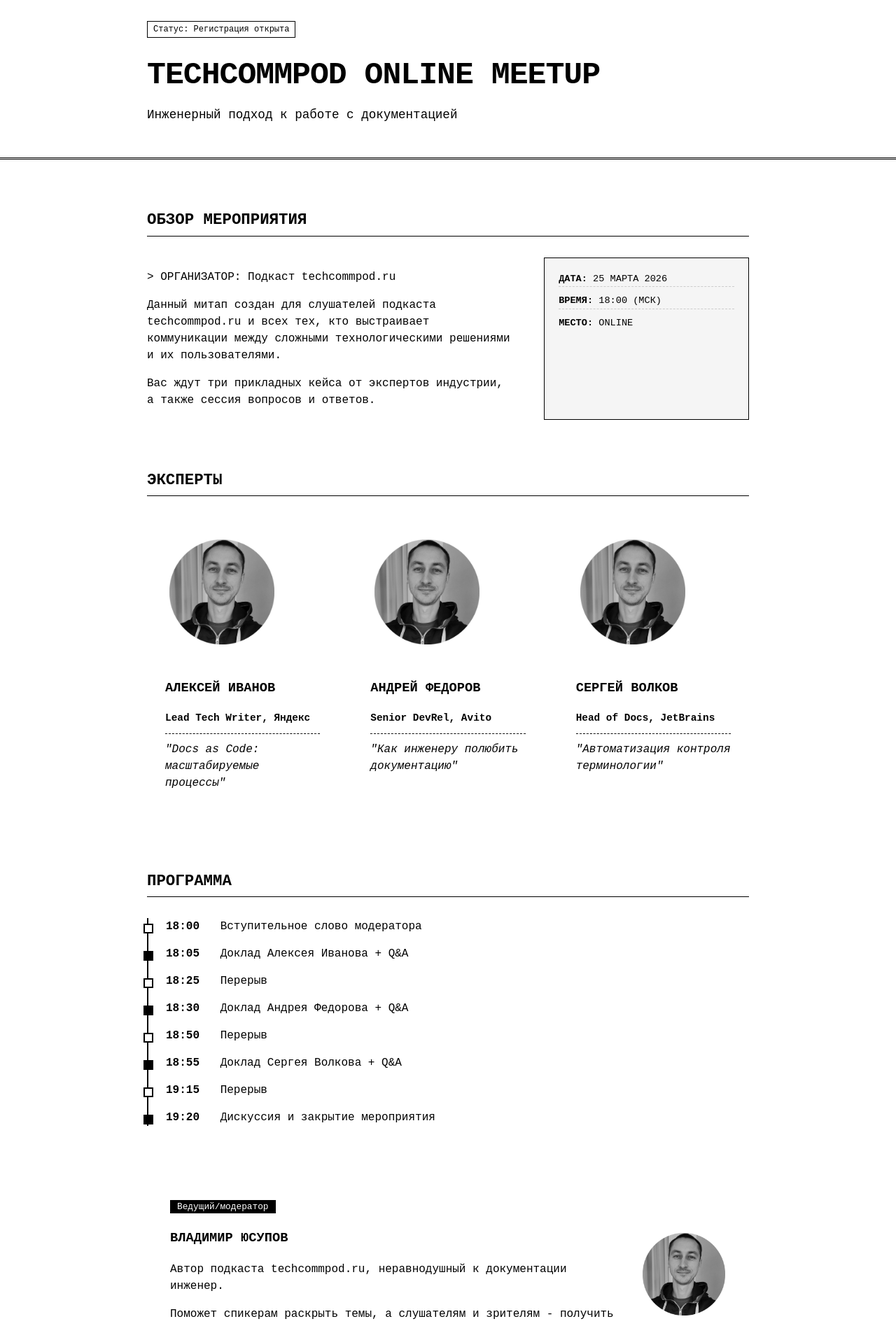
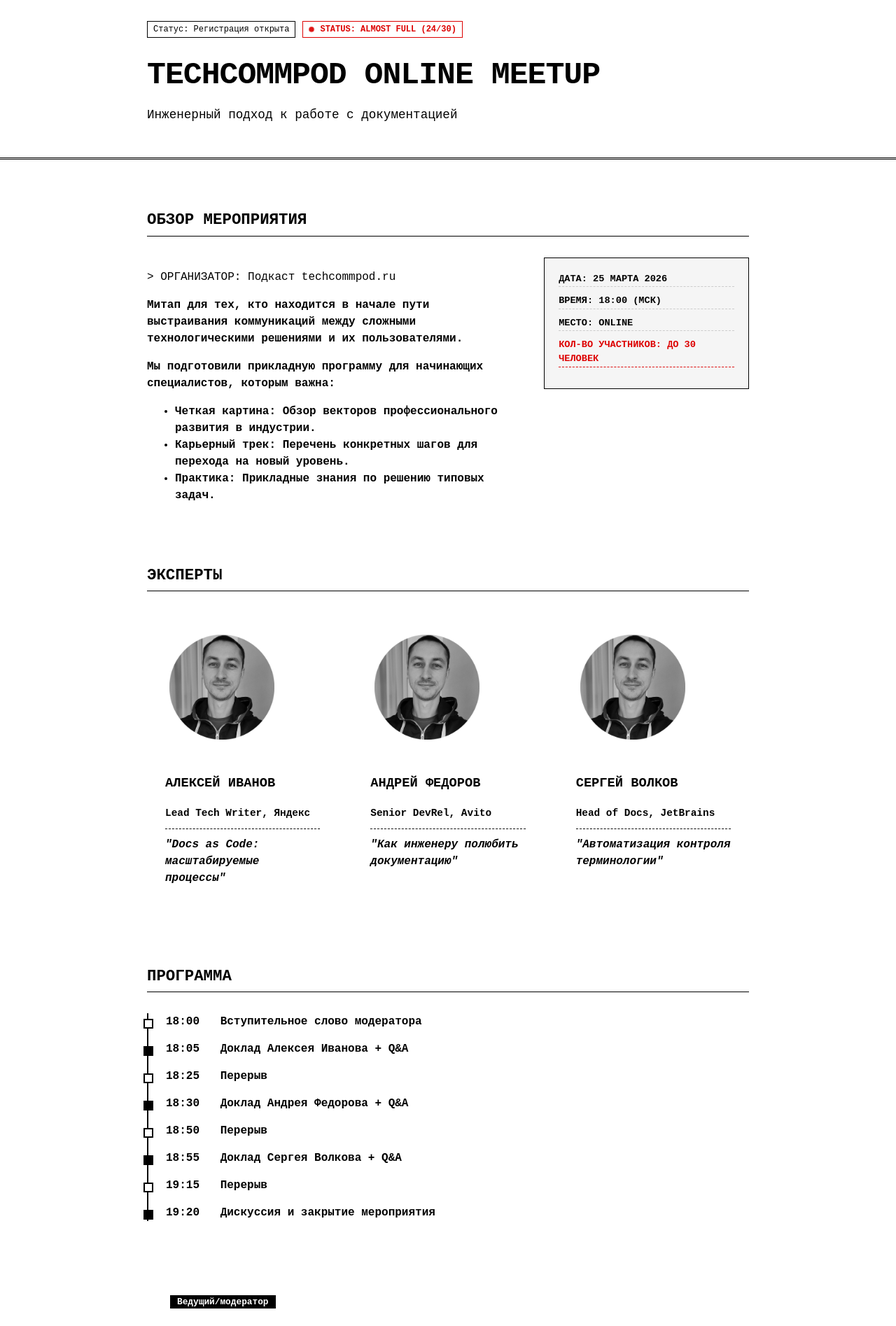
Before and after one commit to techwritex/techcommpod, a Jekyll site: the page built from meetup.md, in a window 1280 px wide. Shown: the top 1895 px of the page at 70% size. Built offline with Jekyll 4.4.1, drawn with Linux system fonts in a browser that asks for light colours; some of the changed text lies outside the part shown.

Commit message:
meetup-page-test-16

```diff
--- a/_layouts/meetup.html
+++ b/_layouts/meetup.html
@@ -54,6 +54,32 @@
             padding: 2px 8px;
             font-size: 0.75rem;
         }
+
+        /* Стиль для индикатора заполненности */
+        .status-badge {
+            border-color: #d00;
+            color: #d00;
+            display: flex;
+            align-items: center;
+            gap: 8px;
+            font-weight: bold;
+        }
+
+        .pulse-dot {
+            width: 8px;
+            height: 8px;
+            background-color: #d00;
+            border-radius: 50%;
+            display: inline-block;
+            animation: pulse-animation 1.5s infinite;
+        }
+
+        @keyframes pulse-animation {
+            0% { transform: scale(0.9); opacity: 1; }
+            50% { transform: scale(1.2); opacity: 0.5; }
+            100% { transform: scale(0.9); opacity: 1; }
+        }
+
 
         h1 {
             font-size: 2.8rem;
@@ -324,6 +350,10 @@
             <div class="top-nav">
                 <span class="badge">Статус: Регистрация открыта</span>
                 <!-- <span class="badge">REF: TC-2024-10-25</span> -->
+                <!-- Новый статус-индикатор -->
+                <span class="badge status-badge">
+                    <span class="pulse-dot"></span> STATUS: ALMOST FULL (24/30)
+                </span>
             </div>
             <h1>TechCommPod Online Meetup</h1>
             <p class="subtitle">Инженерный подход к работе с документацией</p>
@@ -338,13 +368,23 @@
             <div class="description-grid">
                 <div class="description-text">
                     <p>> ОРГАНИЗАТОР: Подкаст techcommpod.ru</p>
-                    <p>Данный митап создан для слушателей подкаста techcommpod.ru и всех тех, кто выстраивает коммуникации между сложными технологическими решениями и их пользователями.</p>
-                    <p>Вас ждут три прикладных кейса от экспертов индустрии, а также сессия вопросов и ответов.</p>
+                    <p><strong>Митап для тех, кто находится в начале пути выстраивания коммуникаций между сложными технологическими решениями и их пользователями.</p>
+                    <p>Мы подготовили прикладную программу для начинающих специалистов, которым важна:</p>
+                    <ul>
+                        <li><strong>Четкая картина:</strong> Обзор векторов профессионального развития в индустрии.</li>
+                        <li><strong>Карьерный трек:</strong> Перечень конкретных шагов для перехода на новый уровень.</li>
+                        <li><strong>Практика:</strong> Прикладные знания по решению типовых задач.</li>
+                    </ul>
+                    <!-- <p>Данный митап создан для начинающих специалистов, которые выстраивает коммуникации между сложными технологическими решениями и их пользователями.</p>
+                    <p>Вас ждут три прикладных кейса от экспертов индустрии, а также сессия вопросов и ответов.</p> -->
                 </div>
                 <div class="meta-info">
                     <div class="meta-box"><strong>ДАТА:</strong> 25 МАРТА 2026</div>
                     <div class="meta-box"><strong>ВРЕМЯ:</strong> 18:00 (МСК)</div>
                     <div class="meta-box"><strong>МЕСТО:</strong> ONLINE</div>
+                    <div class="meta-box" style="color: #d00; border-bottom: 1px dashed #d00;">
+                        <strong>КОЛ-ВО УЧАСТНИКОВ:</strong> ДО 30 ЧЕЛОВЕК
+                    </div>
                     <!-- <div class="meta-box"><strong>ЯЗЫК:</strong> Русский</div> -->
                 </div>
             </div>
@@ -487,22 +527,26 @@
         <section class="registration">
             <div class="form-box">
                 <h2 style="text-align: center;">Регистрация</h2>
-                <form action="https://api.web3forms.com" method="POST" id="reg-form">
-                    <input type="hidden" name="access_key" value="37baaa03-e473-4040-b321-6f2d098dbb9f">
+                <!-- <form action="https://api.web3forms.com" method="POST" id="reg-form"> -->
+                    <!-- <input type="hidden" name="access_key" value="37baaa03-e473-4040-b321-6f2d098dbb9f"> -->
 
                     <!-- Настройка темы письма и уведомлений -->
-                    <input type="hidden" name="subject" value="Новая регистрация: TechCommPod Meetup">
-                    <input type="hidden" name="from_name" value="TechComm Meetup Page">
+                    <!-- <input type="hidden" name="subject" value="Новая регистрация: TechCommPod Meetup"> -->
+                    <!-- <input type="hidden" name="from_name" value="TechComm Meetup Page"> -->
 
                     <!-- Опционально: отключаем стандартную страницу успеха Web3Forms,
                          так как мы обрабатываем всё через JS -->
-                    <input type="checkbox" name="botcheck" class="hidden" style="display: none;">
-                    <input type="text" name="name" placeholder="Имя" required>
-                    <input type="email" name="email" placeholder="Email" required>
-                    <button type="submit" class="btn-main">Участвовать</button>
-                    <div id="form-status" style="margin-top: 15px; font-size: 0.8rem; text-align: center; min-height: 1.2em;"></div>
-                    <a href="#" class="btn-cal">Добавить напоминание в календарь (.ics)</a>
-                </form>
+                    <!-- <input type="checkbox" name="botcheck" class="hidden" style="display: none;"> -->
+                    <!-- <input type="text" name="name" placeholder="Имя" required> -->
+                    <!-- <input type="email" name="email" placeholder="Email" required> -->
+                    <!-- <button type="submit" class="btn-main">Участвовать</button> -->
+                    <!-- <div id="form-status" style="margin-top: 15px; font-size: 0.8rem; text-align: center; min-height: 1.2em;"></div> -->
+                    <!-- <a href="#" class="btn-cal">Добавить напоминание в календарь (.ics)</a> -->
+                <!-- </form>        -->
+                <p style="font-size: 0.8rem; text-transform: uppercase; margin-bottom: 10px; text-align: center;">
+                    Места ограничены. Осталось мало слотов.
+                </p>
+                <button class="btn-main">ЗАБРОНИРОВАТЬ МЕСТО (1/30)</button>
             </div>
         </section>
     </main>
```
